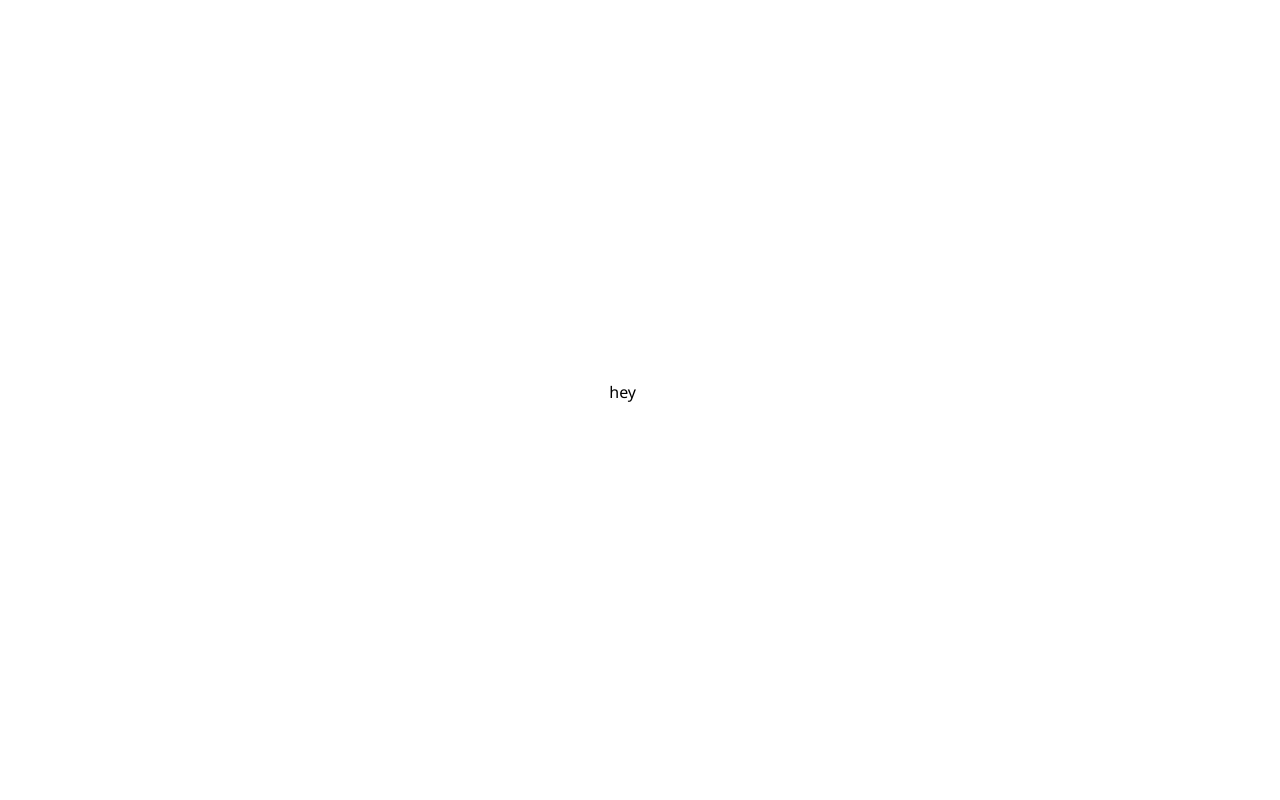
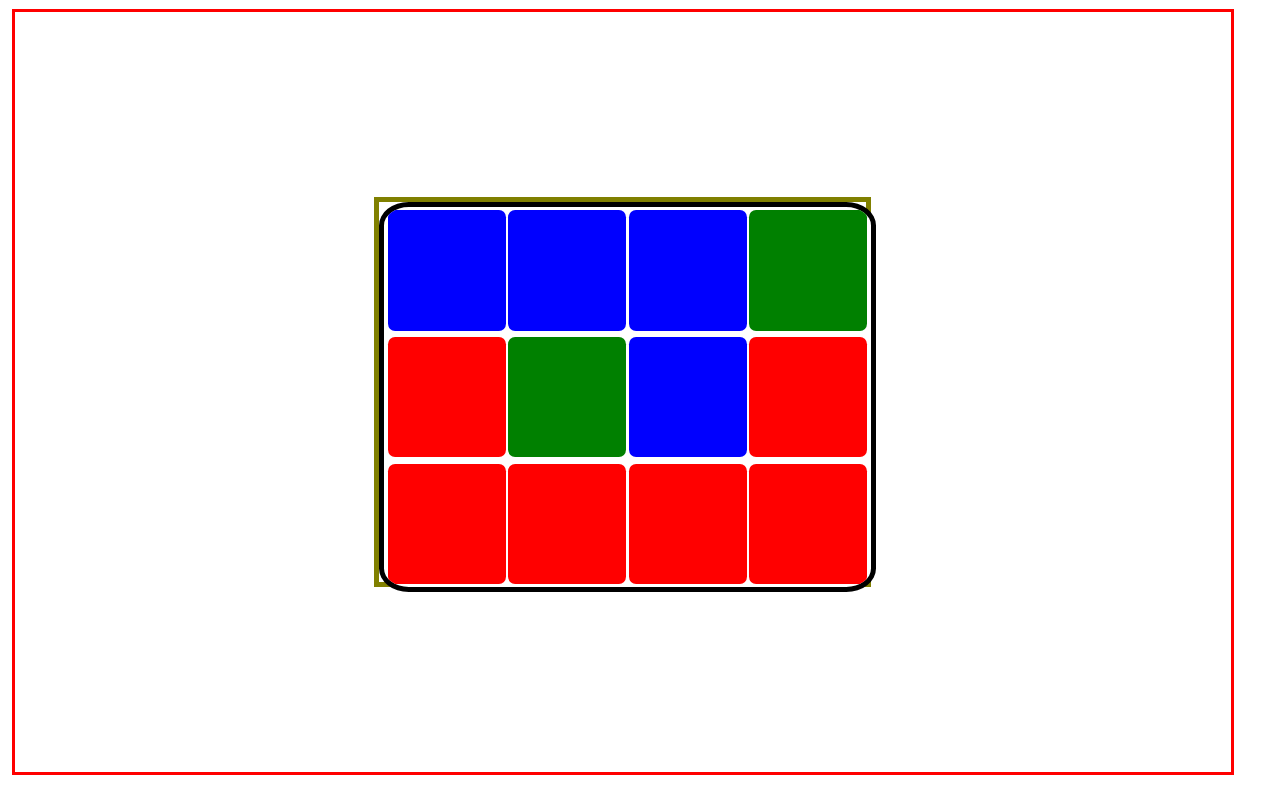
Before and after one commit to Afek-Sakaju/colors-craze-game, a React (Create React App) app: page / in a window 1280 px wide. Built offline with nearby package versions, Linux system fonts and the light colour scheme.

Commit message:
putting the table inside the app

```diff
--- a/package.json
+++ b/package.json
@@ -59,6 +59,7 @@
     "@storybook/react": "^6.5.16",
     "@storybook/testing-library": "^0.0.13",
     "babel-plugin-named-exports-order": "^0.0.2",
+    "sass": "^1.58.3",
     "webpack": "^5.75.0"
   }
 }
--- a/src/App.jsx
+++ b/src/App.jsx
@@ -1,7 +1,13 @@
 import React from "react";
-
+import { ColorsTable } from "./components";
 function App() {
-  return <div>hey</div>;
+  return (
+    <div className="mainContainer">
+      <div className="midContainer">
+        <ColorsTable />
+      </div>
+    </div>
+  );
 }
 
 export default App;
--- a/src/index.css
+++ b/src/index.css
@@ -14,3 +14,19 @@ body {
   justify-content: center;
   align-items: center;
 }
+
+.mainContainer {
+  height: 95vh;
+  width: 95vw;
+  display: flex;
+  align-items: center;
+  justify-content: center;
+  border: 3px red solid;
+  flex-direction: column;
+}
+
+.midContainer {
+  border: 5px solid olive;
+  height: 50%;
+  width: 40%;
+}
```
Also changed, not shown: 1 other file (tests, documents, lock files or other folders).
